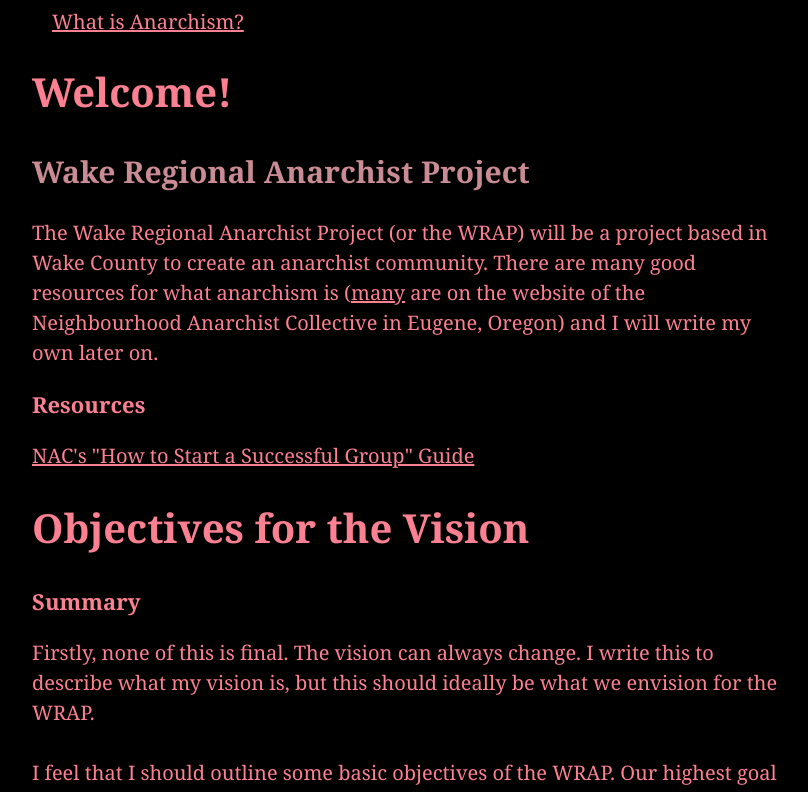
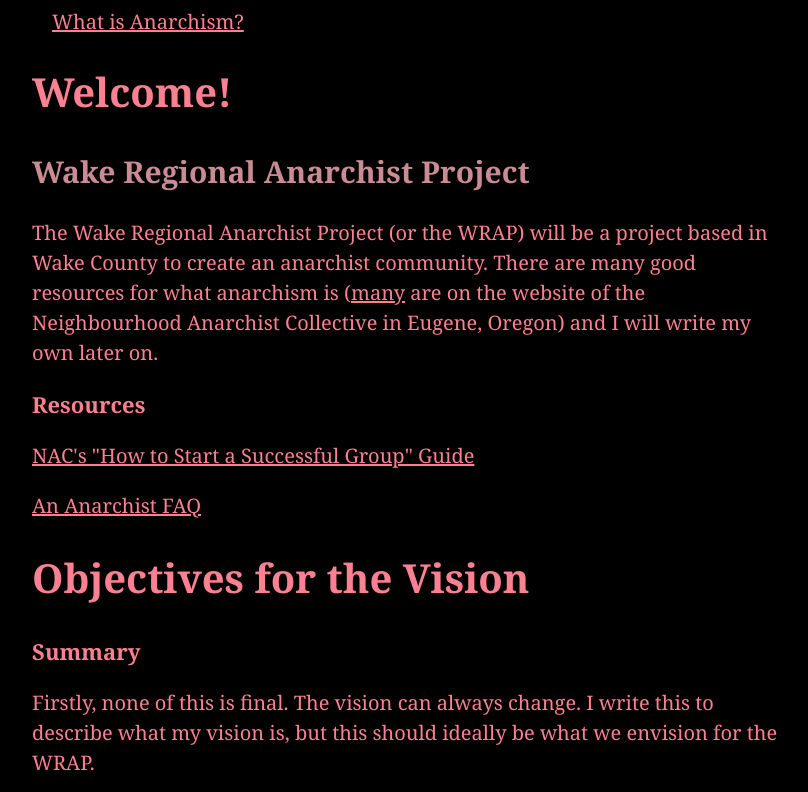
Before and after one commit to KittenMeow/TheWRAP, a plain HTML site: page index.html in a window 1280 px wide. Shown: the top 792 px of the page, without its empty margins (233-1041 px from the left). Drawn offline with Linux system fonts and the light colour scheme.

Commit message:
Update index.html
Add Anarchist FAQ

```diff
--- a/index.html
+++ b/index.html
@@ -86,7 +86,7 @@
                 Successful
                 Group" Guide</a></p>
 
-
+        <p><a href="https://www.anarchistfaq.org/afaq/index.html">An Anarchist FAQ</a></p>
 
         <h1>Objectives for the Vision</h1>
         <b>Summary</b>
```
